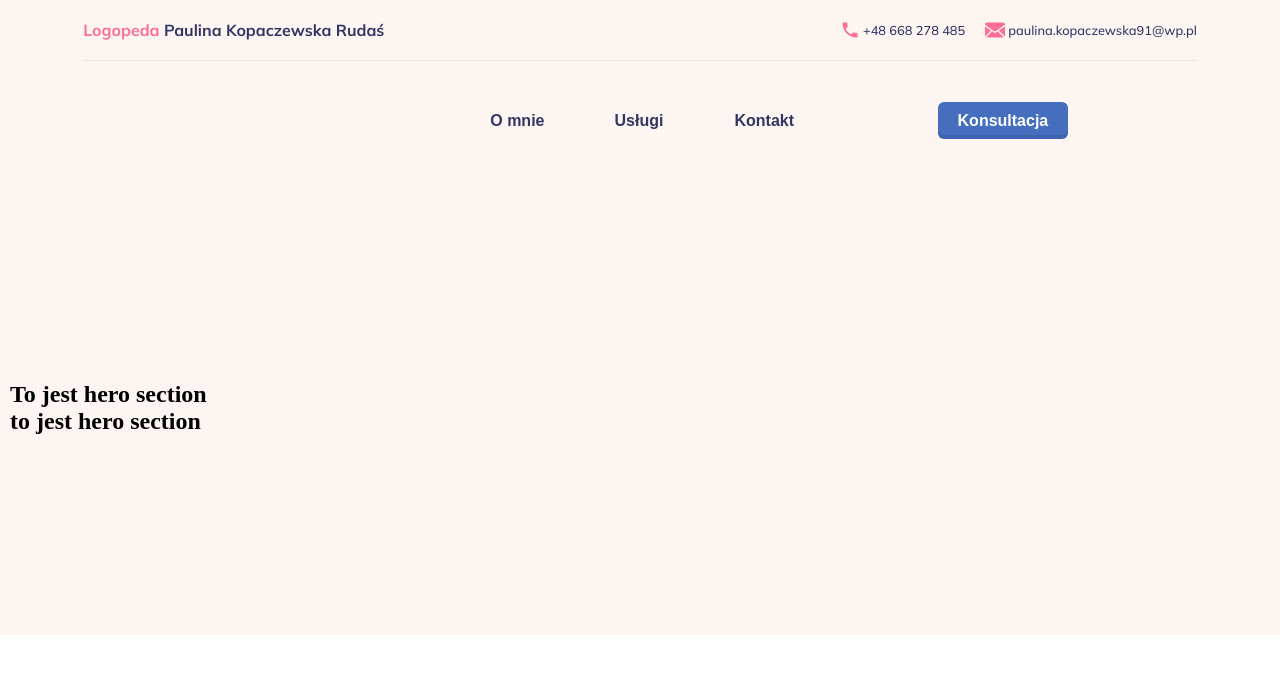
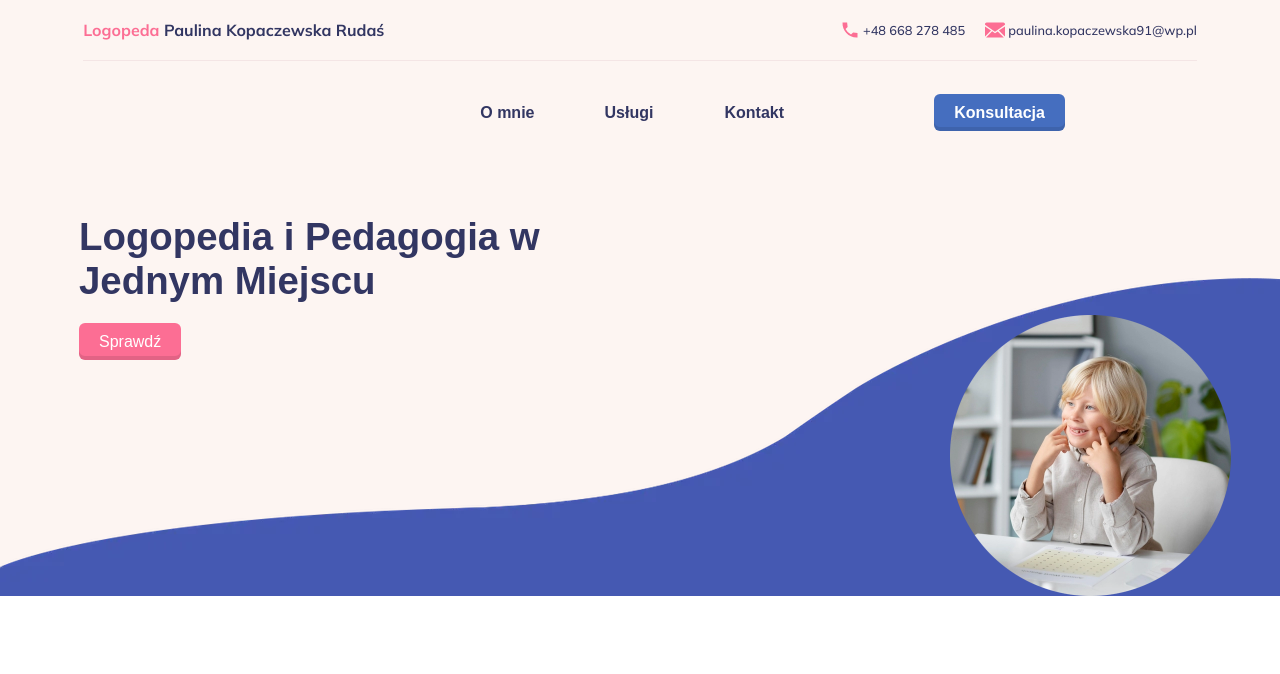
Before and after one commit to JerryWski/LogoLama, an Astro site: page / in a window 1280 px wide. Shown: the top 674 px of the page. Built offline with nearby package versions, Linux system fonts and the light colour scheme; Astro itself is replaced by a stand-in of ours; a web font is replaced by a local one.

Commit message:
adding and styling hero section

```diff
--- a/src/components/HeroSection/HeroSection.astro
+++ b/src/components/HeroSection/HeroSection.astro
@@ -1,17 +1,87 @@
+---
+import { Image } from "astro:assets";
+import kid from '../../assets/hero-pic2.webp';
+import waves from '../../assets/waves-1.webp';
 ---
 
----
-
-<section>
-    <h1>To jest hero section</h1>
-    <h2>to jest hero section</h2>
+<section class="hero-section">
+    <div class="wrapper">
+        <div class="left-side">
+            <h1 class="hero-heading">Logopedia i Pedagogia w Jednym Miejscu</h1>
+            <a class="hero-link" href="/">Sprawdź</a>
+        </div>
+        <div class="right-side">
+            <Image class='right-side-img' src={kid} alt='teacher and kid'/>
+        </div>
+    </div>
+    <Image class='test' src={waves} alt='wave-background'/>
 </section>
 
 <style>
-    section {
-        padding-top: 200px;
-        padding-inline: 10px;
-        padding-bottom: 200px;
-        background-color: var(--rose-bg);
+    .test {
+        height: auto;
+        position: absolute;
+        bottom: 0;
     }
+  section {
+    padding-top: 150px;
+    padding-bottom: 0px;
+    position: relative;
+    overflow: hidden;
+    background-color: var(--rose-bg);
+  }
+  .wrapper {
+    display: flex;
+    gap: 20px;
+    position: relative;
+    z-index: 100;
+    justify-content: center;
+    align-items: flex-start;
+  }
+  .left-side {
+    position: absolute;
+    top: -100px;
+    max-width: 600px;
+    padding-inline: 30px;
+  }
+  .hero-heading {
+    font-size: clamp(1.7rem, 3vw, 4.5rem);
+    font-family: var(--baloo-font);
+    color: var(--text-blue);
+    font-weight: 800;
+    word-break: break-word;
+  }
+  .hero-link {
+    position: relative;
+    top: 30px;
+    color: var(--wh);
+    font-family: var(--baloo-font);
+    box-shadow: inset 0px -4px 0px 0px rgb(0 0 0 / 10%);
+    background-color: var(--rose-main);
+    border-radius: 6px;
+    padding: 10px 20px;
+  }
+  .hero-link:hover {
+    transition: background-color .3s ease-in;
+    background-color: var(--text-blue);
+    color: var(--wh);
+  }
+  .right-side {
+    width: fit-content;
+    display: flex;
+    justify-content: flex-end;
+  }
+  .right-side-img {
+    width: 50%;
+    object-fit: contain;
+    height: auto;
+    z-index: 10;
+    position: relative;
+  }
+
+  @media (min-width: 900px) {
+    .left-side {
+        position: relative;
+    }
+  }
 </style>
--- a/src/components/Navbar/Navbar.astro
+++ b/src/components/Navbar/Navbar.astro
@@ -15,7 +15,7 @@ import { Icon } from "astro-icon/components";
     </div>
     <nav class="nav-container">
         <a class="logo" href="/">
-          <Icon class="nav-logo-sm" name="logo-test2" width={90} height={90}/>
+          <Icon class="nav-logo-sm" name="logo-test2" width={80} height={80}/>
             <!-- <Image class="nav-logo-sm" src={logo} alt='logo with lama face' width={70}/> -->
         </a>
         <ul aria-label='primary nav' class="nav-desktop">
@@ -110,14 +110,14 @@ import { Icon } from "astro-icon/components";
   .nav-container.sticking {
     position: fixed;
     background-color: white;
-    box-shadow: 0px 5px 12px 1px rgba(242, 238, 238, 1);
+    box-shadow: 0px 2px 12px 1px rgb(139, 139, 139);
   }
   .nav-desktop li, .nav-mobile li {
     list-style: none;
   }
   .nav-mobile {
     position: absolute;
-    top: 109px;
+    top: 108px;
     left: 0;
     width: 100%;
     height: 50vh;
@@ -144,9 +144,7 @@ import { Icon } from "astro-icon/components";
   .logo {
     margin-left: 15px;
   }
-  .nav-logo-sm {
-    display: block;
-  }
+
 
 @media(min-width:900px) {
   .nav-desktop {
@@ -199,7 +197,6 @@ import { Icon } from "astro-icon/components";
     color: var(--rose-main);
 
   }
-
   .nav-lit-contact {
     display: block;
   }
@@ -217,8 +214,8 @@ import { Icon } from "astro-icon/components";
     background-color: var(--text-blue);
   }
   .nav-logo-sm {
-    width: 120px;
-    height: 120px;
+    width: 100px;
+    height: 100px;
   }
 }
 @media (max-width: 380px) {
```
Also changed, not shown: src/assets/hero-pic.webp (added), src/assets/hero-pic2.webp (added), src/assets/waves-1.webp (added).
